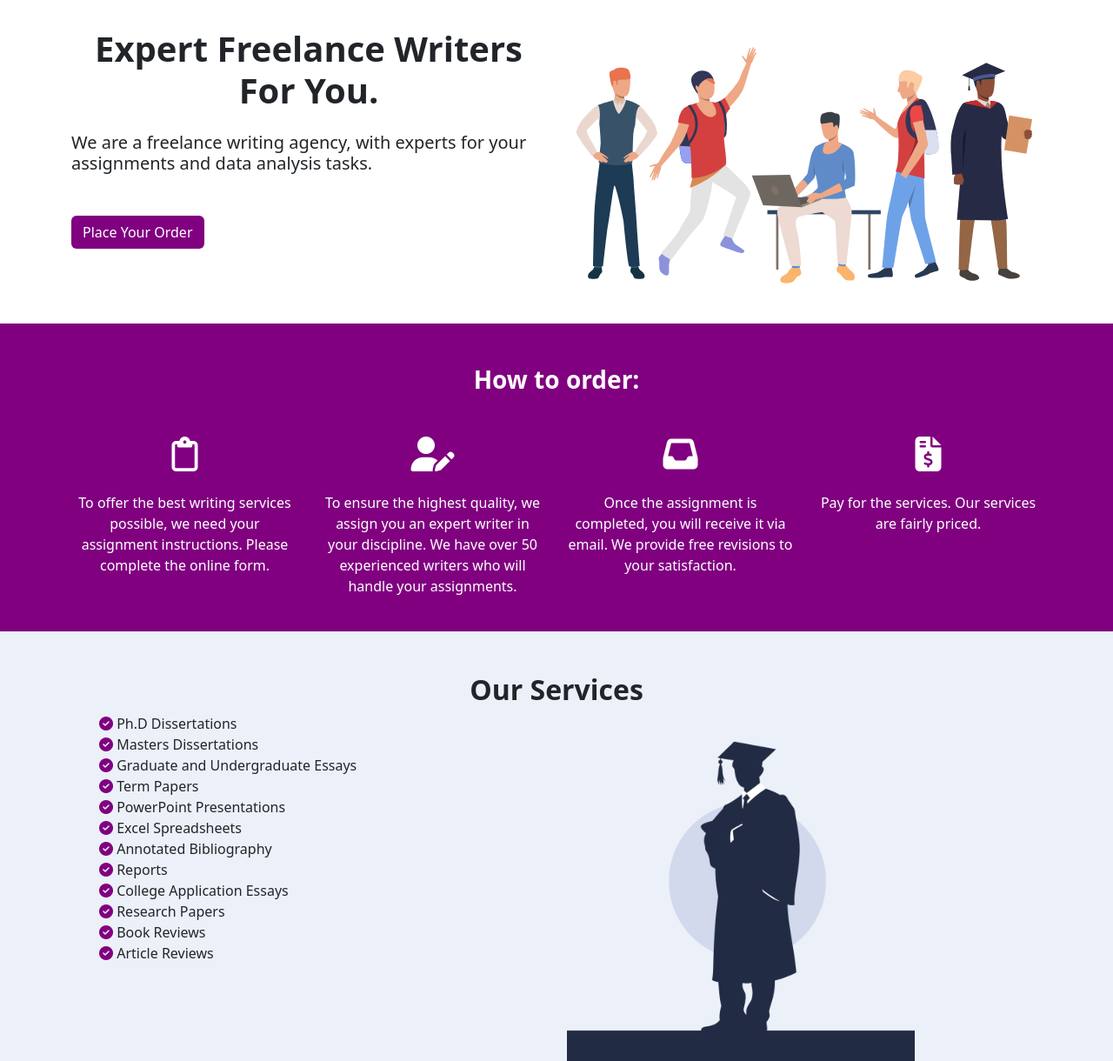
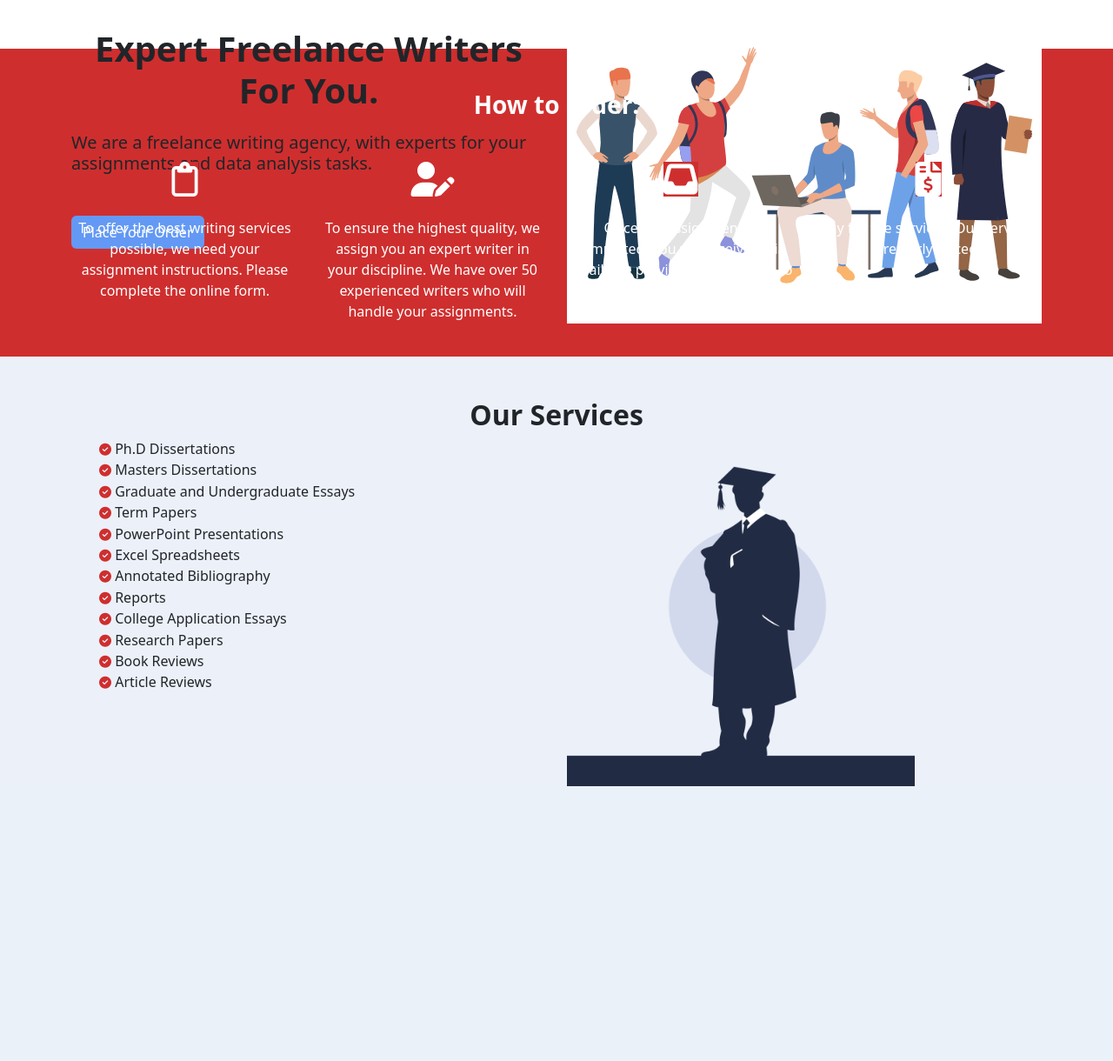
Before and after one commit to gatemadavid/jobsite, a Django app: page / in a window 1280 px wide. Shown: the part 112-1332 px from the top of the page at 87% size. After the commit the page ends 1016 px from the top, so only its background shows below. Run offline with Django 5.2, Linux system fonts and the light colour scheme; some libraries are stand-ins or nearby versions.

Commit message:
changed css

```diff
--- a/jobsite/static/css/main.css
+++ b/jobsite/static/css/main.css
@@ -1,3 +1,9 @@
+body{
+    font-family: Lato, sans-serif;
+}
+#home{
+    height:6vh;
+}
 #socialnav{
     background-color: purple !important;
     color:white;
@@ -6,17 +12,20 @@
    color:white;
 }
 .btn-purple{
-    background-color: purple !important;
+    background-color: #6399f4 !important;
 }
 
+.btn-purple :hover {
+    background-color: black;
+}
 
 #process{
-    background-color: purple !important;
+    background-color: #cf2e2e !important;
     color: white;
 }
 
 #process i {
-    background-color: purple !important;
+    background-color: #cf2e2e !important;
     color: white;
 }
 #services{
@@ -27,5 +36,7 @@
 }
 #services ul li i{
     list-style: none;
-    color: purple;
+    font-size: 14px;
+    line-height: 1.6;
+    color: #cf2e2e;
 }
```
